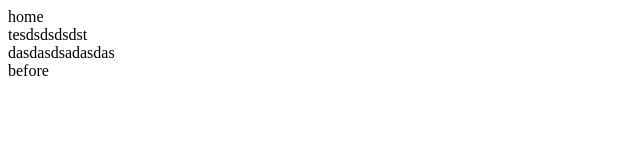
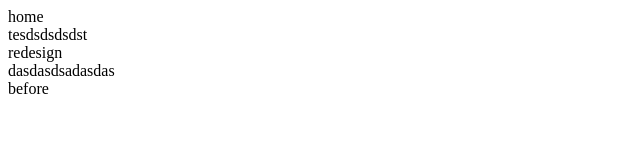
Before and after one commit to luckmer/GIT-STUDY, a plain HTML site: page index.html in a window 1280 px wide. Shown: the whole page, without its empty margins (0-640 px from the left). Drawn offline with Linux system fonts and the light colour scheme.

Commit message:
redesign

```diff
--- a/index.html
+++ b/index.html
@@ -9,6 +9,7 @@
   <body>
     <div>home</div>
     <div>tesdsdsdsdst</div>
+    <div>redesign</div>
     <div>dasdasdsadasdas</div>
     <div>before</div>
   </body>
```
